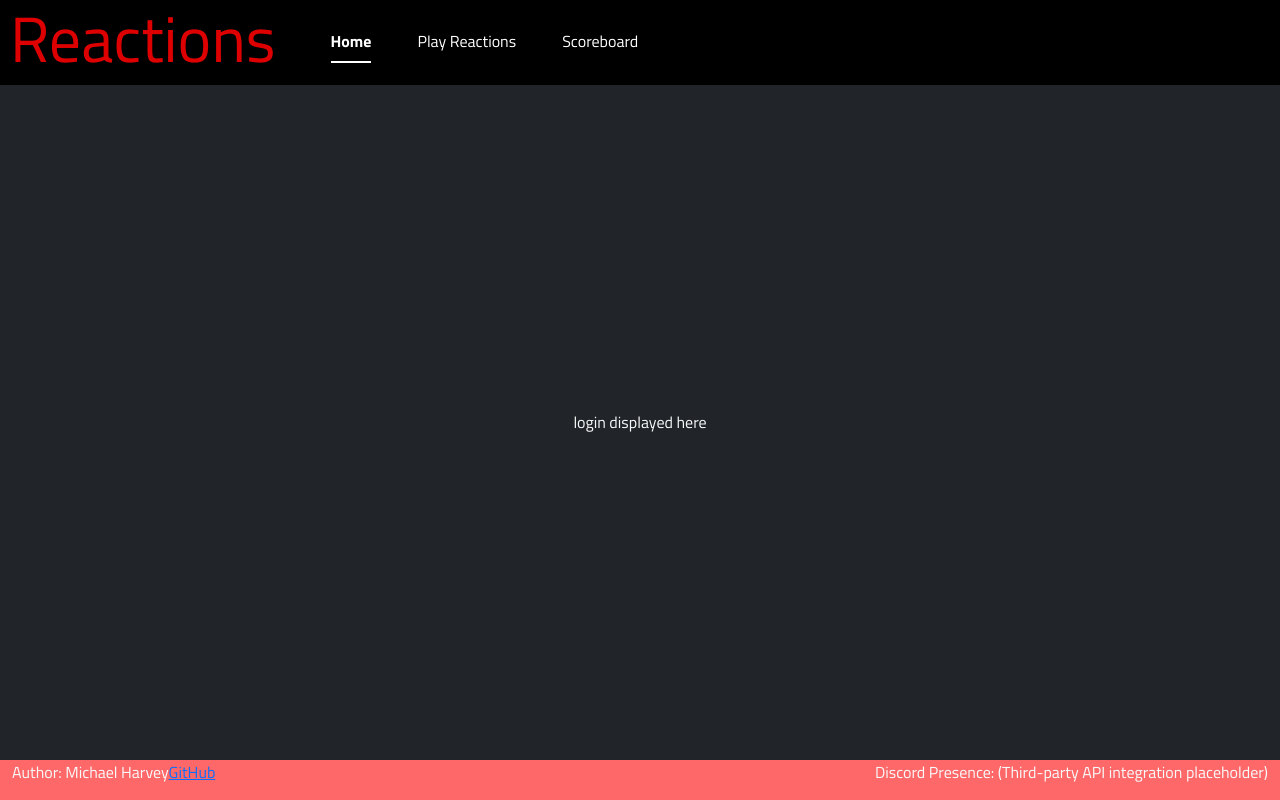
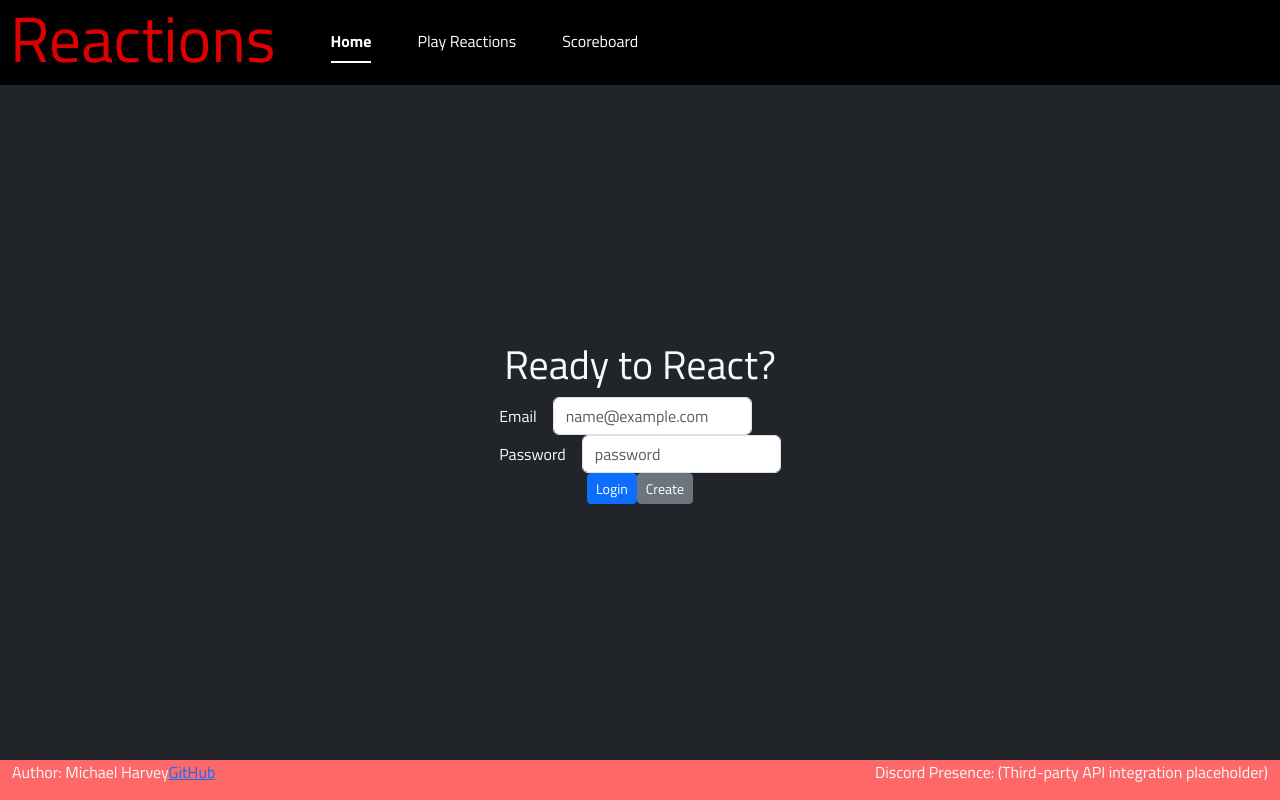
Before and after one commit to mharvey010/CS260-startup, a React (Vite) app: page / in a window 1280 px wide. Built offline with nearby package versions, Linux system fonts and the light colour scheme.

Commit message:
login page jsx completed

```diff
--- a/src/login/login.jsx
+++ b/src/login/login.jsx
@@ -3,7 +3,32 @@ import React from 'react';
 export function Login() {
   return (
     <main className="container-fluid text-center">
-      <div>login displayed here</div>
+      <h1>Ready to React?</h1>
+      <div>
+        <form method="get" action="play.html">
+
+          <div className="row g-3 align-items-center">
+            <div className="col-auto">
+              <label for="email" className="col-form-label">Email</label>
+            </div>
+            <div className="col-auto">
+              <input type="email" id="email" className="form-control" placeholder="name@example.com"/>
+            </div>
+          </div>
+
+          <div className="row g-3 align-items-center">
+            <div className="col-auto">
+              <label for="password" className="col-form-label">Password</label>
+            </div>
+            <div className="col-auto">
+              <input type="password" id="password" className="form-control" placeholder="password"/>
+            </div>
+          </div>
+
+          <button type="submit" id="login-btn" className="btn btn-primary btn-sm">Login</button>
+          <button type="submit" id="create-btn" className="btn btn-secondary btn-sm">Create</button>
+        </form>
+      </div>
     </main>
   );
 }
```
